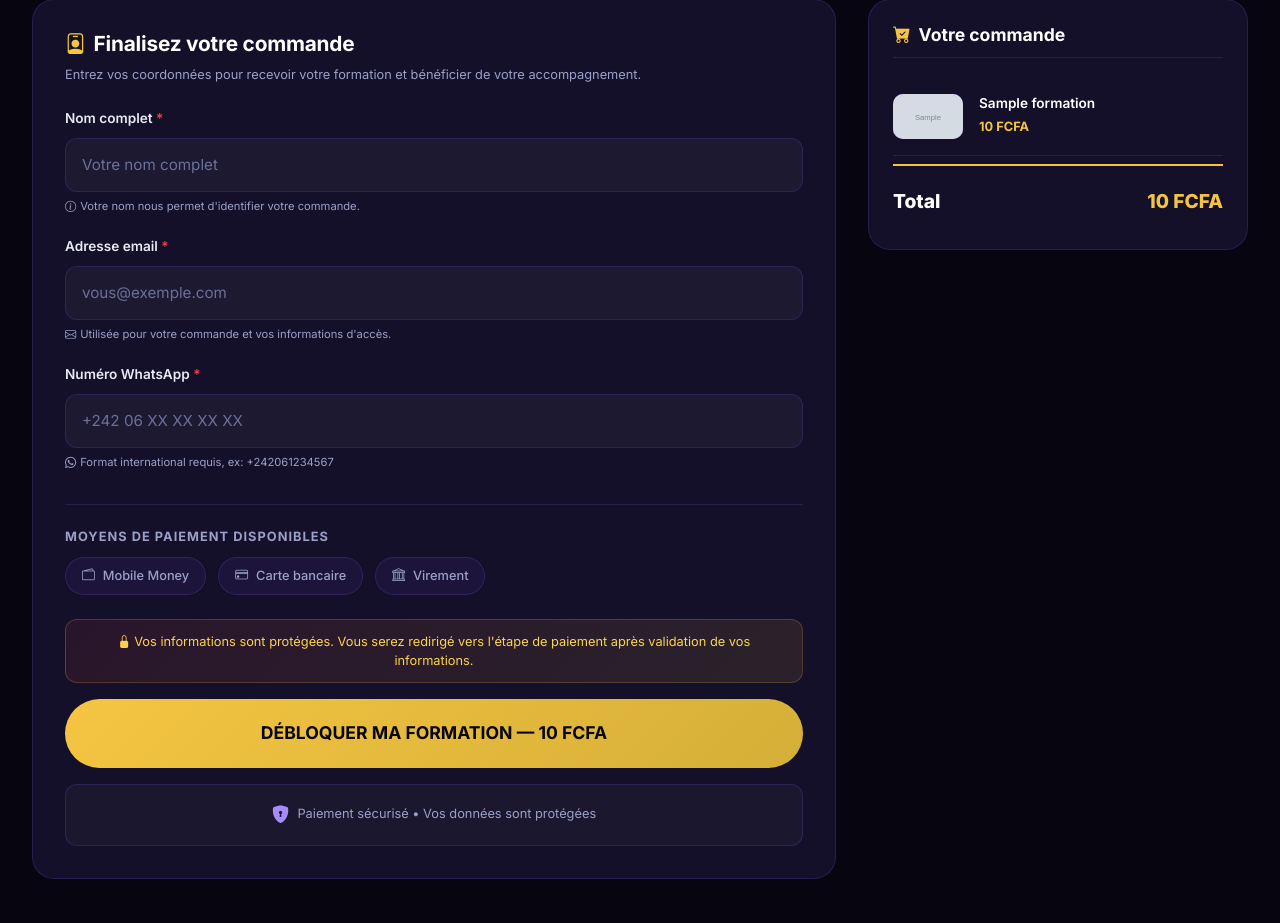
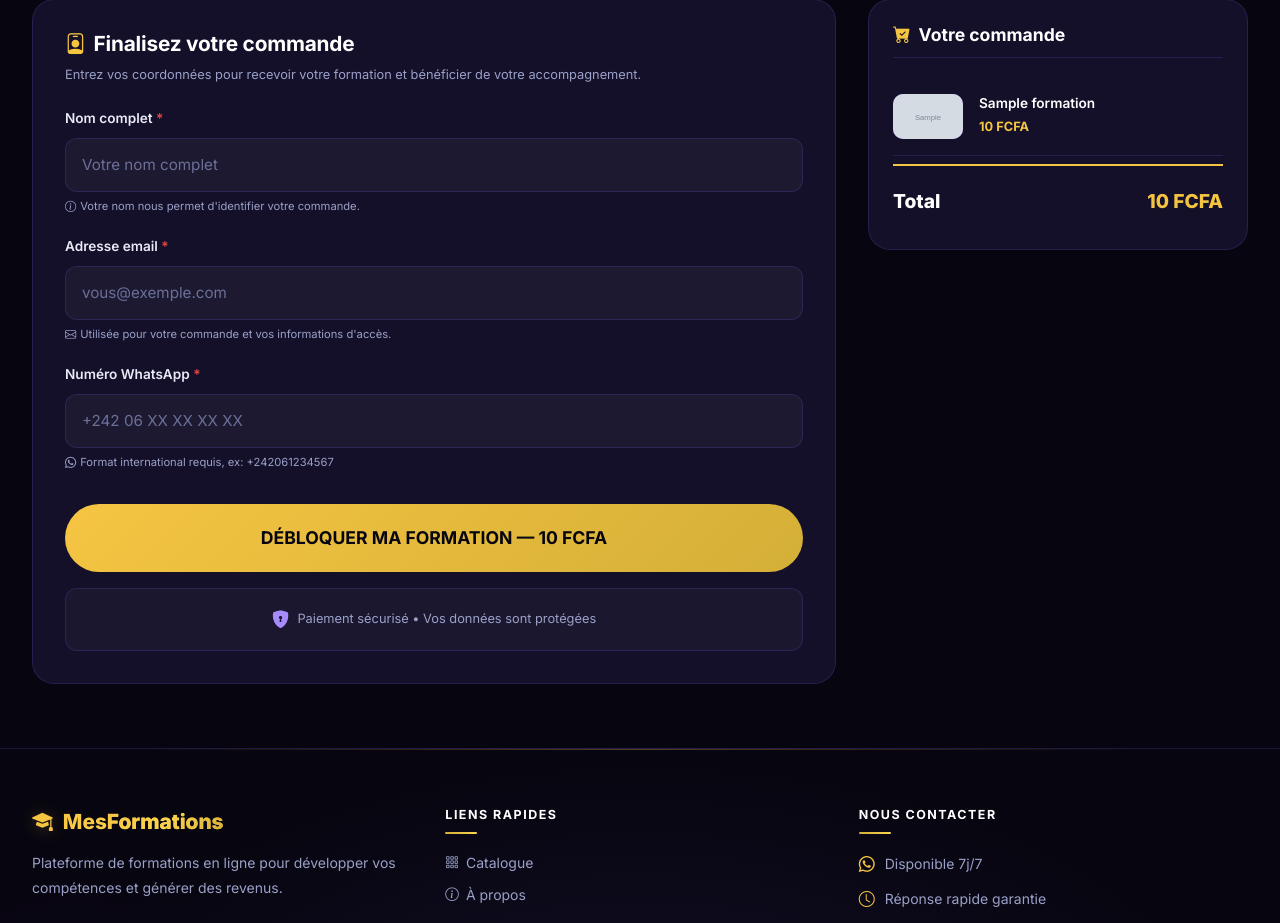
Before and after one commit to amparachrist-beep/Formations, a Django app: template formation/templates/formation/checkout.html in a window 1280 px wide. Shown: the part 1109-2032 px from the top of the page. Run offline with Django 4.2, Linux system fonts and the light colour scheme; tables that the repository leaves empty hold one stand-in row (values such as "Sample post"); the template is opened without the code that fills it: values that come from a table or form of the project are taken from there, most other values are stand-ins (such as "Sample title", 1, 10 or a date in 2020); grey boxes marked "Sample" are stand-in pictures.

Commit message:
Mise à jour design checkout

```diff
--- a/formation/templates/formation/checkout.html
+++ b/formation/templates/formation/checkout.html
@@ -915,21 +915,6 @@
                     </div>
                 </div>
 
-                <!-- Moyens de paiement -->
-                <div class="payment-methods-section">
-                    <h4>Moyens de paiement disponibles</h4>
-                    <div class="payment-methods-list">
-                        <span class="payment-badge"><i class="bi bi-wallet2"></i> Mobile Money</span>
-                        <span class="payment-badge"><i class="bi bi-credit-card"></i> Carte bancaire</span>
-                        <span class="payment-badge"><i class="bi bi-bank"></i> Virement</span>
-                    </div>
-                </div>
-
-                <!-- Note CTA -->
-                <div class="cta-note">
-                    <i class="bi bi-lock-fill"></i>
-                     Vos informations sont protégées. Vous serez redirigé vers l'étape de paiement après validation de vos informations.
-                </div>
 
                 <!-- Bouton de paiement -->
                 <button type="submit" class="btn-payment">
```
